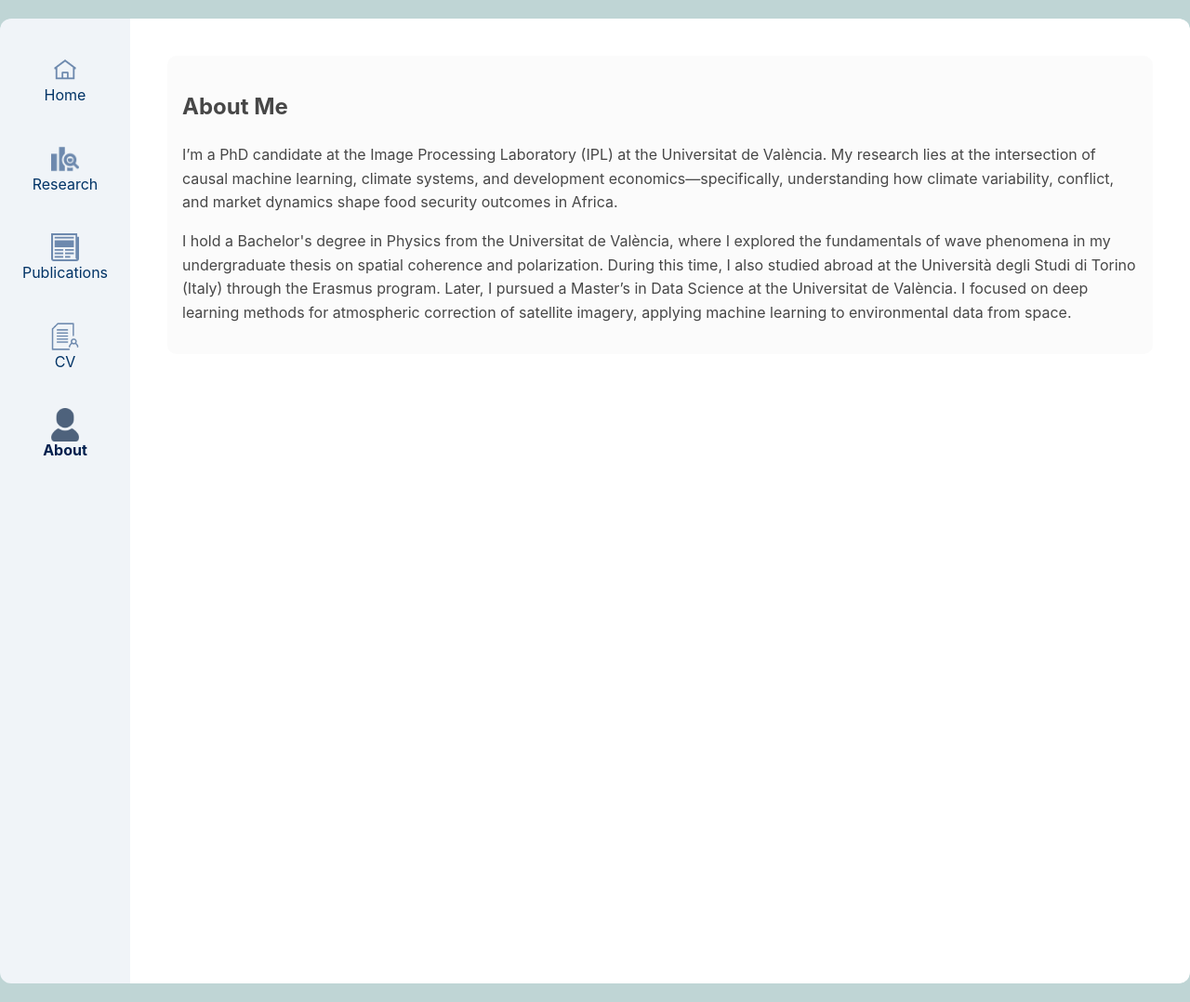
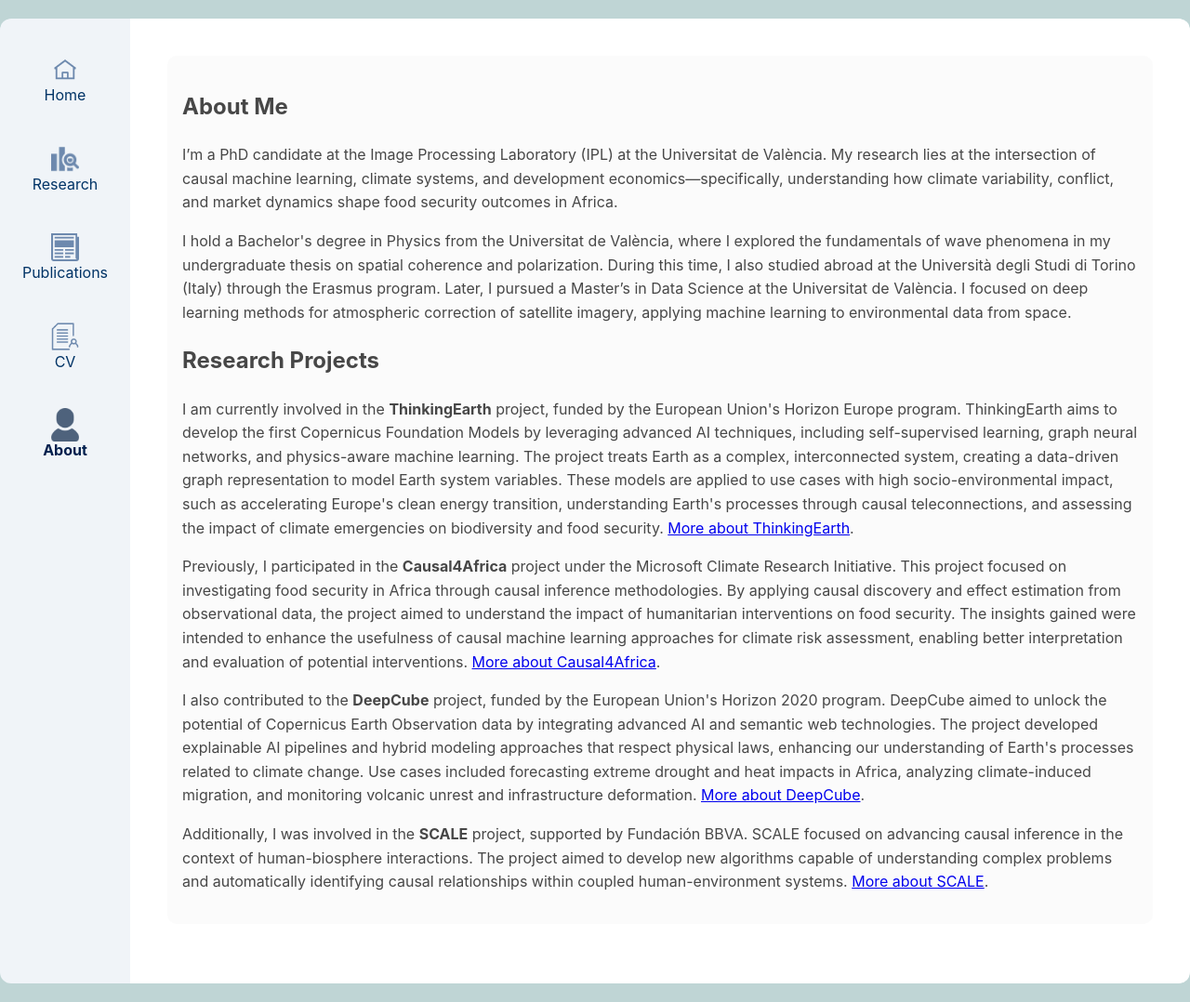
Before and after one commit to jordicbau/jordicbau.github.io, a Jekyll site: the page built from about.md, in a window 1280 px wide. Shown: the whole page at 93% size. Built offline with Jekyll 4.4.1, drawn with Linux system fonts in a browser that asks for light colours.

Commit message:
Update about.md

```diff
--- a/about.md
+++ b/about.md
@@ -9,4 +9,15 @@ title: About
 
 <p>I hold a Bachelor's degree in Physics from the Universitat de València, where I explored the fundamentals of wave phenomena in my undergraduate thesis on spatial coherence and polarization. During this time, I also studied abroad at the Università degli Studi di Torino (Italy) through the Erasmus program. Later, I pursued a Master’s in Data Science at the Universitat de València. I focused on deep learning methods for atmospheric correction of satellite imagery, applying machine learning to environmental data from space.</p>
 
+<h2>Research Projects</h2>
+
+  <p>I am currently involved in the <strong>ThinkingEarth</strong> project, funded by the European Union's Horizon Europe program. ThinkingEarth aims to develop the first Copernicus Foundation Models by leveraging advanced AI techniques, including self-supervised learning, graph neural networks, and physics-aware machine learning. The project treats Earth as a complex, interconnected system, creating a data-driven graph representation to model Earth system variables. These models are applied to use cases with high socio-environmental impact, such as accelerating Europe's clean energy transition, understanding Earth's processes through causal teleconnections, and assessing the impact of climate emergencies on biodiversity and food security. <a href="https://thinking-earth.eu" target="_blank">More about ThinkingEarth</a>.</p>
+
+  <p>Previously, I participated in the <strong>Causal4Africa</strong> project under the Microsoft Climate Research Initiative. This project focused on investigating food security in Africa through causal inference methodologies. By applying causal discovery and effect estimation from observational data, the project aimed to understand the impact of humanitarian interventions on food security. The insights gained were intended to enhance the usefulness of causal machine learning approaches for climate risk assessment, enabling better interpretation and evaluation of potential interventions. <a href="https://www.microsoft.com/en-us/research/collaboration/microsoft-climate-research-initiative/projects" target="_blank">More about Causal4Africa</a>.</p>
+
+  <p>I also contributed to the <strong>DeepCube</strong> project, funded by the European Union's Horizon 2020 program. DeepCube aimed to unlock the potential of Copernicus Earth Observation data by integrating advanced AI and semantic web technologies. The project developed explainable AI pipelines and hybrid modeling approaches that respect physical laws, enhancing our understanding of Earth's processes related to climate change. Use cases included forecasting extreme drought and heat impacts in Africa, analyzing climate-induced migration, and monitoring volcanic unrest and infrastructure deformation. <a href="https://deepcube-h2020.eu" target="_blank">More about DeepCube</a>.</p>
+
+  <p>Additionally, I was involved in the <strong>SCALE</strong> project, supported by Fundación BBVA. SCALE focused on advancing causal inference in the context of human-biosphere interactions. The project aimed to develop new algorithms capable of understanding complex problems and automatically identifying causal relationships within coupled human-environment systems. <a href="https://www.uv.es/uvweb/uv-news/en/news/university-valencia-gets-three-grants-bbva-foundation-cutting-edge-scientific-research-teams-1285973304159/Novetat.html?id=1286125359490&plantilla=UV_Noticies%2FPage%2FTPGDetaillNews" target="_blank">More about SCALE</a>.</p>
+
+
 </section>
```
